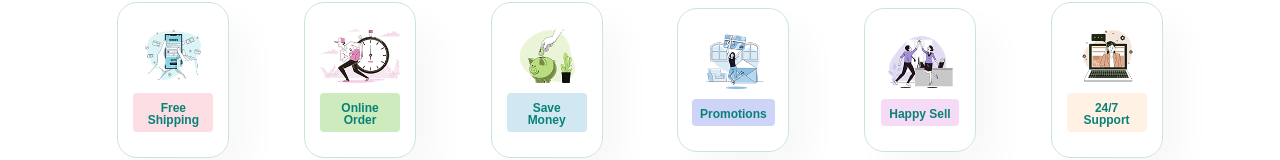
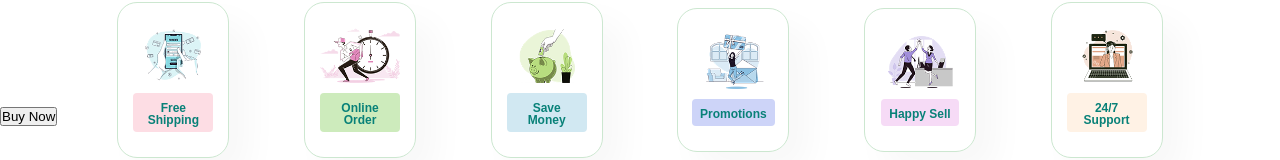
Before and after one commit to eduviereIsrael/Ecom-shirt-brand, a website: page index.html in a window 1280 px wide. Shown: the part 674-834 px from the top of the page. Drawn offline with Linux system fonts and the light colour scheme.

Commit message:
creating product details functionality

```diff
--- a/style.scss
+++ b/style.scss
@@ -947,10 +947,10 @@ body {
 }
 
 .product-details-action{
-    // position: fixed;
+    position: fixed;
     // bottom: 20px;
     width: 100%;
-    // bottom: 0;
+    bottom: 0;
 }
 
 .product-details-img{
```
Also changed, not shown: style.css, 1 other file.
